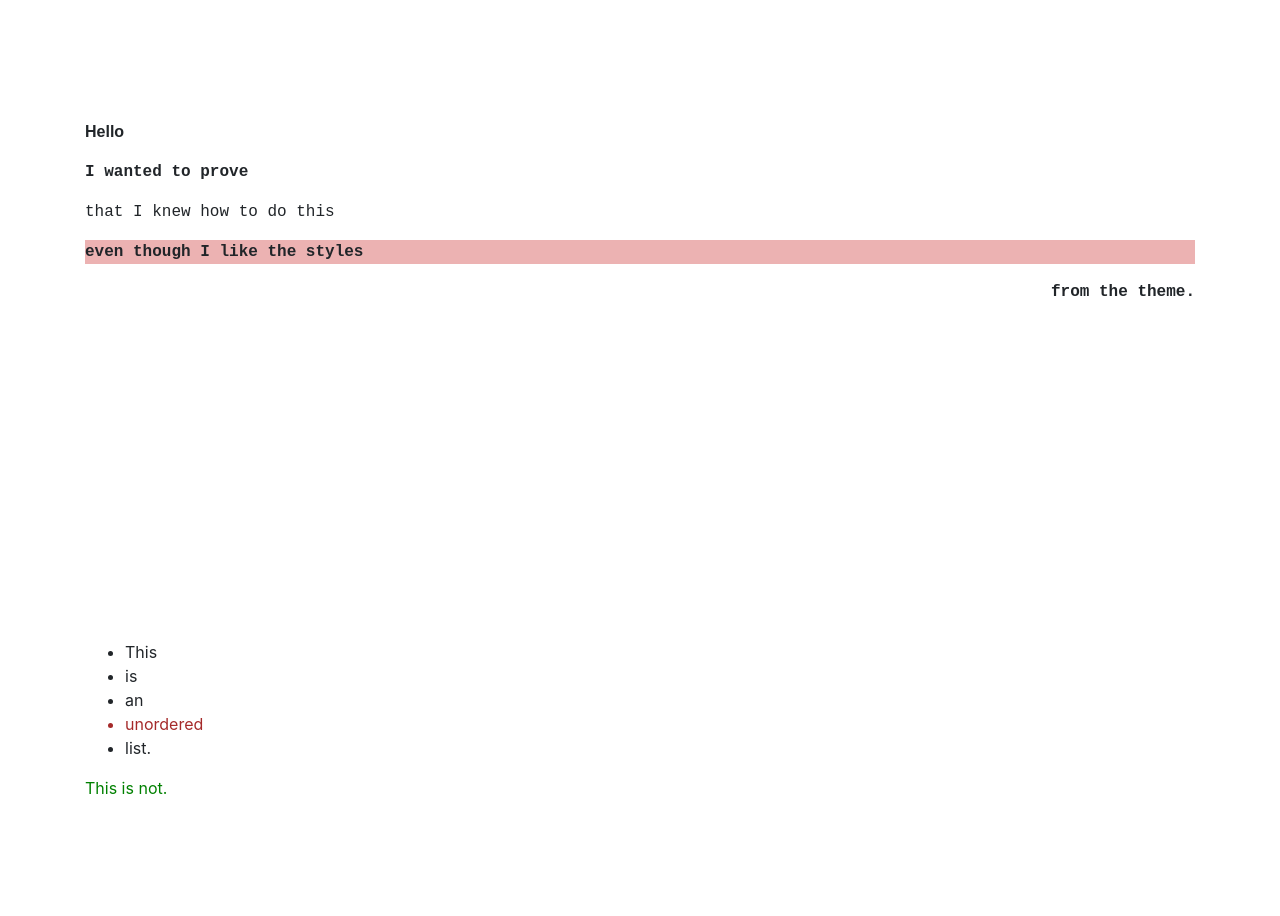
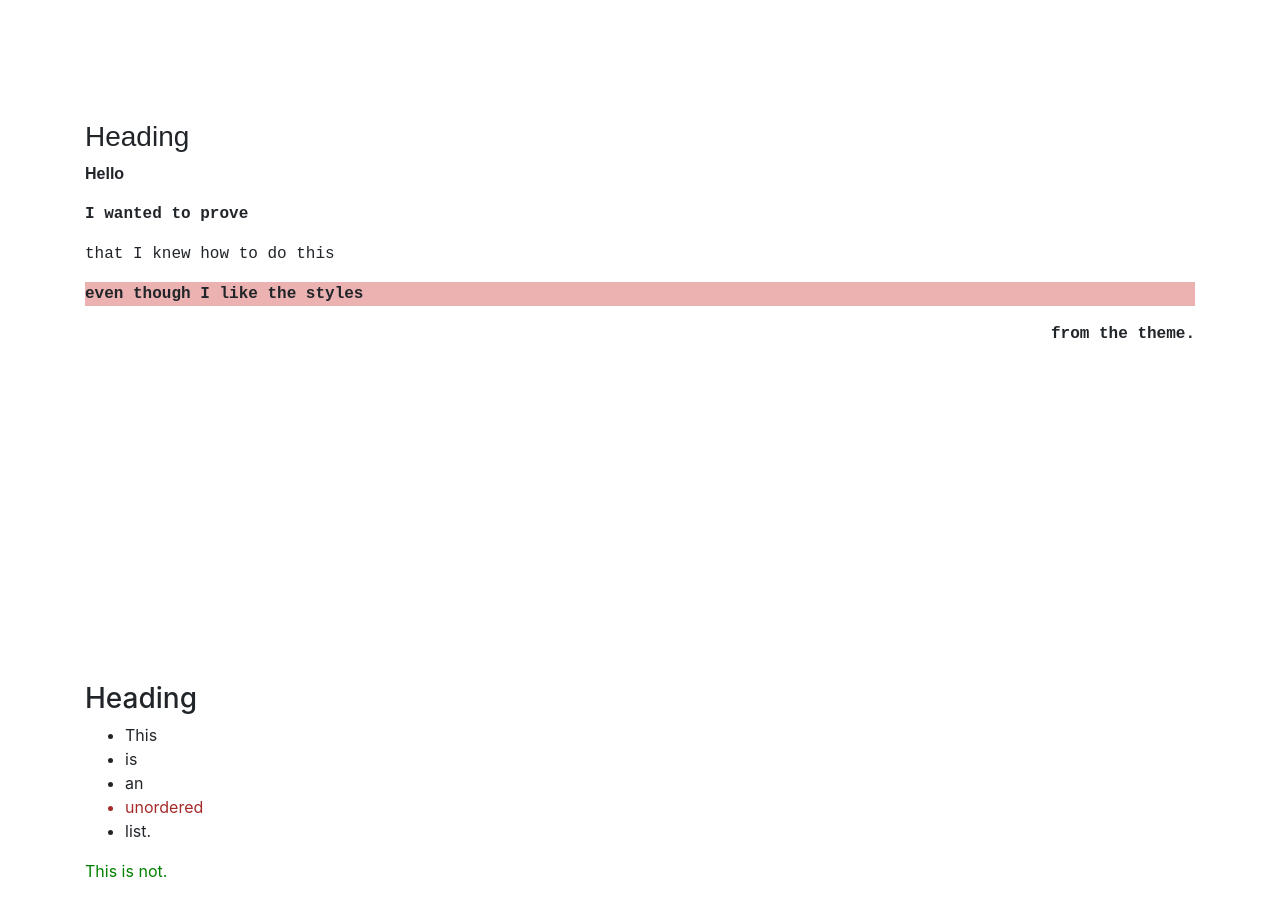
Before and after one commit to LaurenElbaum/laurenelbaum-porfoliov1.github.io, a website with bundled scripts: page 5-things-about-lauren.html in a window 1280 px wide. Shown: the part 860-1776 px from the top of the page. Built offline with nearby package versions, Linux system fonts and the light colour scheme.

Commit message:
Add files via upload

```diff
--- a/5-things-about-lauren.html
+++ b/5-things-about-lauren.html
@@ -102,6 +102,7 @@
 
     <section class = "prove">
             <div class="container prove">
+                <h3>Heading</h3>
                 <p>Hello</p>
             </div>
             <div class="container for-class">
@@ -121,6 +122,7 @@
 
     <section>
             <div class= "container more-selectors">
+                <h3>Heading</h3>
                 <ul>
                     <li>
                         This
```
